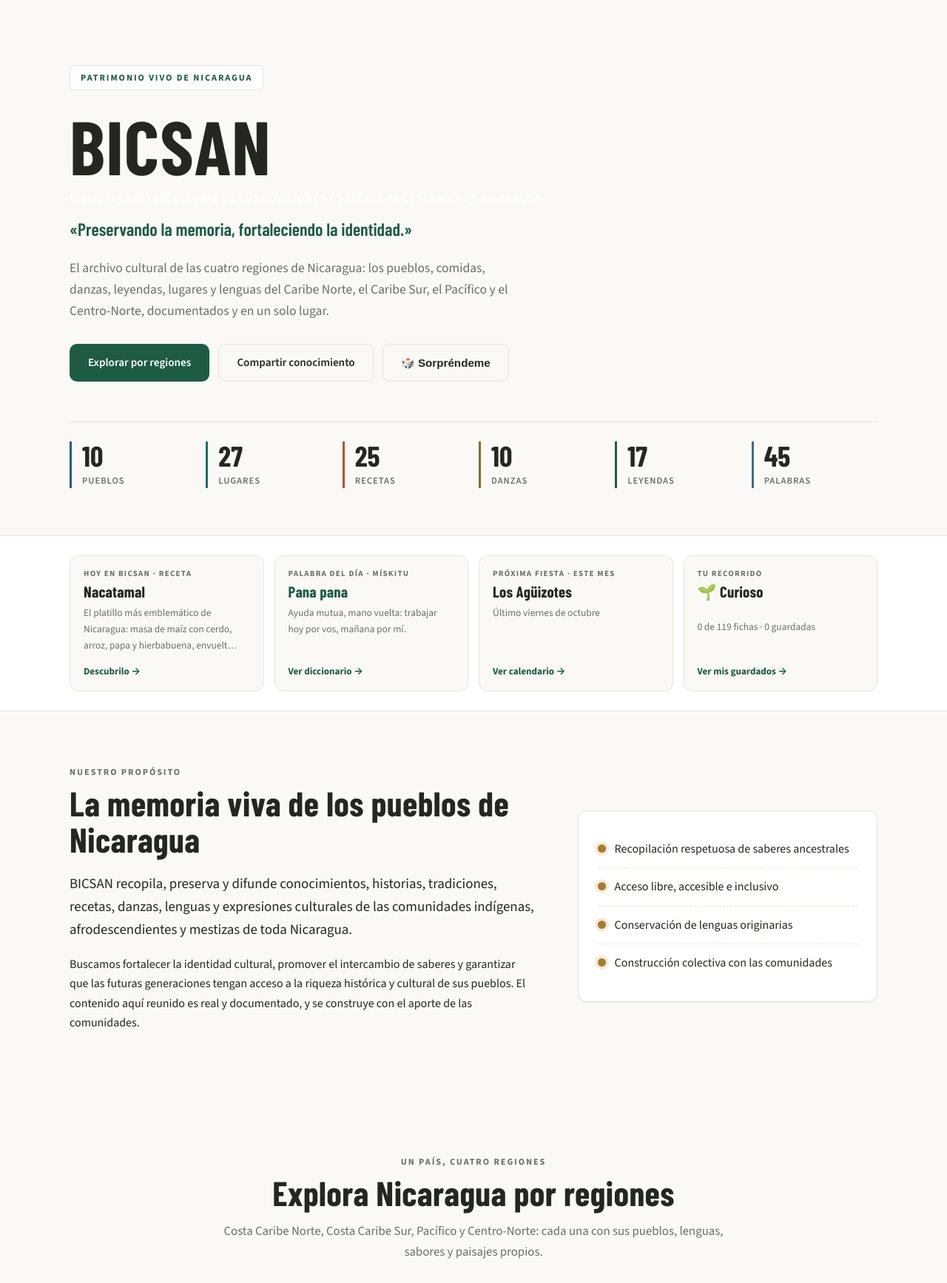
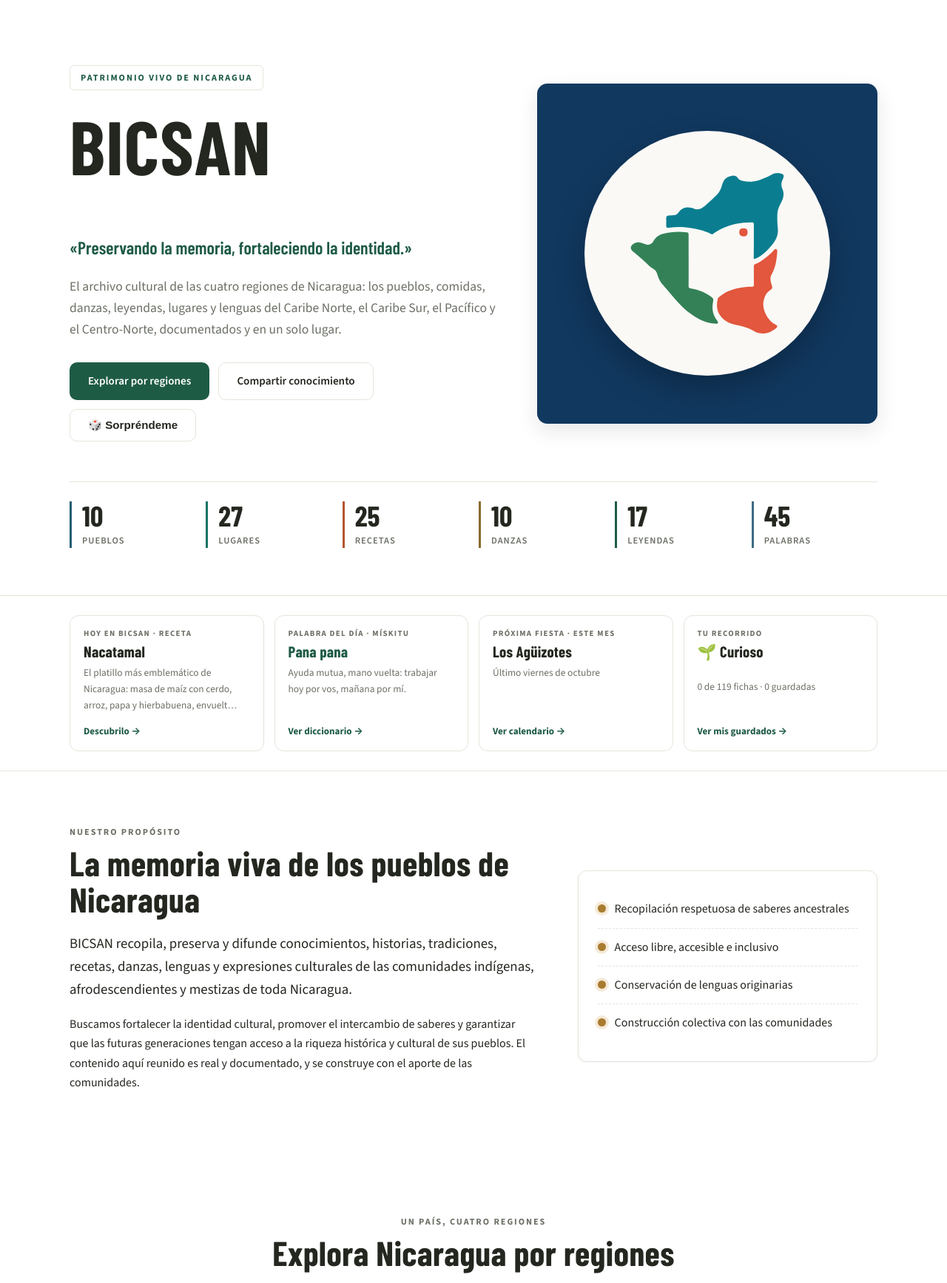
Before and after one commit to devmatriz/Bicsan, a Django app: page / in a window 1280 px wide. Shown: the part 73-1808 px from the top of the page at 74% size. Run offline with Django 5.2, Linux system fonts and the light colour scheme; the visitor is signed in with stand-in values (Sample User, id 1); some libraries are stand-ins or nearby versions; some web fonts are replaced.

Commit message:
feat(ui): agrega logo grande en el hero de inicio
- Panel azul con circulo blanco y el logo de BICSAN junto al texto
- En pantallas pequenas el logo se muestra arriba del texto
- Cambia el fondo principal a blanco
- Actualiza la version de cache de CSS a bicsan16

```diff
--- a/assets/css/styles.css
+++ b/assets/css/styles.css
@@ -12,7 +12,7 @@
   --secondary: #A87B2F;
   --secondary-200: #C89B55;
   --accent: #3E6B85;
-  --bg: #FAF9F6;
+  --bg: #ffffff;
   --bg-card: #ffffff;
   --text: #23271F;
   --text-soft: #6B7065;
@@ -146,6 +146,23 @@ a { color: var(--primary); text-decoration: none; }
 .hero-tagline { font-family: var(--serif); font-weight: 600; font-size: clamp(1.15rem,2.4vw,1.5rem); color: var(--primary); margin: 0 0 18px; }
 .hero-sub { font-size: 1.1rem; color: var(--text-soft); max-width: 620px; margin: 0 0 30px; }
 .hero-actions { display: flex; flex-wrap: wrap; gap: 12px; margin-bottom: 54px; }
+
+/* Logo grande del hero: panel azul con círculo blanco */
+.hero-grid { display: grid; grid-template-columns: minmax(0, 1.25fr) minmax(0, 1fr); gap: 48px; align-items: center; }
+.hero-visual {
+  aspect-ratio: 1; width: 100%; max-width: 460px; justify-self: end; margin-bottom: 54px;
+  display: grid; place-items: center; border-radius: 14px; overflow: hidden;
+  background: #11385f; box-shadow: var(--shadow-md);
+}
+.hero-logo-circle {
+  width: 72%; aspect-ratio: 1; border-radius: 50%; background: #FAF9F6;
+  display: grid; place-items: center; box-shadow: 0 18px 40px rgba(0,0,0,.25);
+}
+.hero-logo-circle img { width: 68%; height: auto; }
+@media (max-width: 960px) {
+  .hero-grid { grid-template-columns: 1fr; gap: 8px; }
+  .hero-visual { justify-self: center; max-width: 340px; order: -1; margin-bottom: 36px; }
+}
 
 .hero-stats {
   list-style: none; margin: 0; padding: 26px 0 0;
--- a/index.html
+++ b/index.html
@@ -14,7 +14,7 @@
   <link rel="preconnect" href="https://fonts.googleapis.com" />
   <link rel="preconnect" href="https://fonts.gstatic.com" crossorigin />
   <link href="https://fonts.googleapis.com/css2?family=Barlow+Condensed:wght@600;700;800&family=Source+Sans+3:wght@400;500;600;700;800&display=swap" rel="stylesheet" />
-  <link rel="stylesheet" href="assets/css/styles.css?v=bicsan15" />
+  <link rel="stylesheet" href="assets/css/styles.css?v=bicsan16" />
   <script type="module" src="https://unpkg.com/@google/model-viewer/dist/model-viewer.min.js"></script>
 </head>
 <body>
@@ -56,6 +56,8 @@
     <!-- ===== Hero ===== -->
     <section class="hero">
       <div class="hero-inner">
+        <div class="hero-grid">
+        <div class="hero-copy">
         <p class="eyebrow">Patrimonio vivo de Nicaragua</p>
         <h1 class="hero-title">BICSAN</h1>
         <p class="hero-fullname">Biblioteca Intercultural de Cosmovisiones y Saberes Ancestrales de Nicaragua</p>
@@ -69,6 +71,14 @@
           <a href="#regiones" class="btn btn-primary">Explorar por regiones</a>
           <a href="#contribuir" class="btn btn-ghost">Compartir conocimiento</a>
           <button class="btn btn-ghost" id="btnSorprendeme" type="button">🎲 Sorpréndeme</button>
+        </div>
+        </div>
+
+        <div class="hero-visual" aria-hidden="true">
+          <div class="hero-logo-circle">
+            <img src="assets/img/logo.svg?v=2" width="234" height="234" alt="" />
+          </div>
+        </div>
         </div>
 
         <ul class="hero-stats" id="stats">
```
